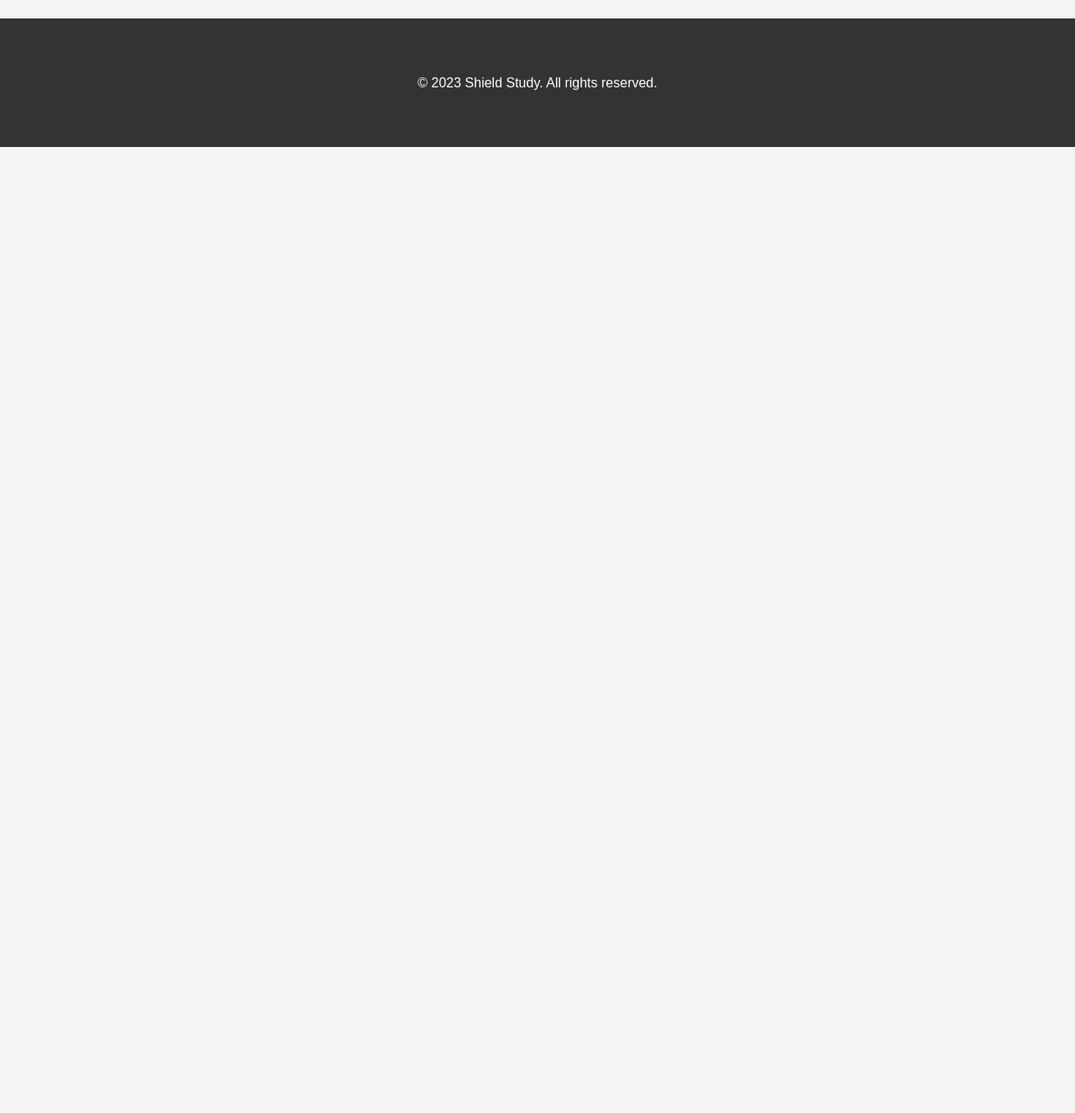
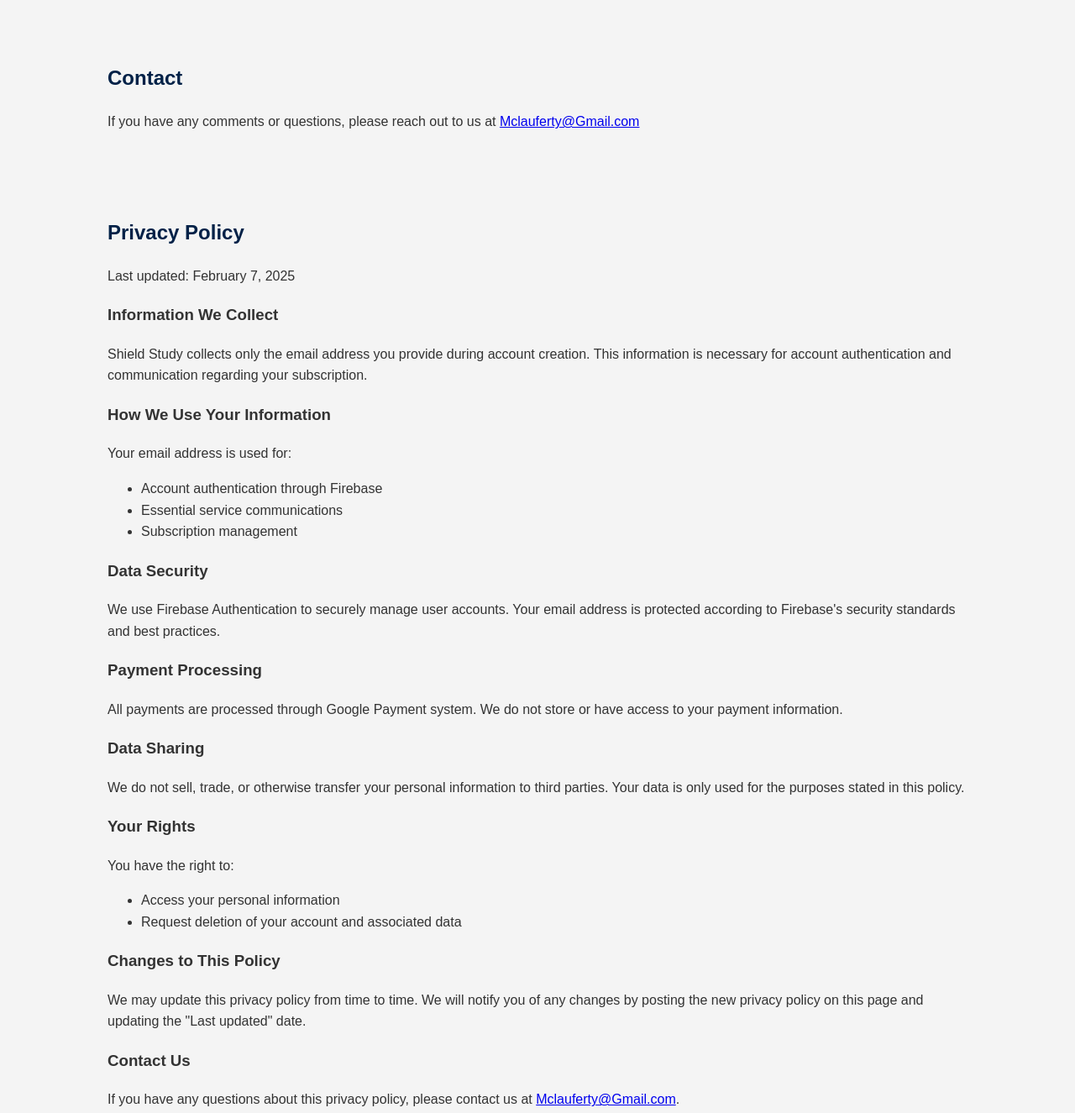
Before and after one commit to Corey-sudo/ShieldStudy, a plain HTML site: page index.html in a window 1280 px wide. Shown: the part 1800-3125 px from the top of the page at 84% size. Before the commit the page ends 1975 px from the top, so only its background shows below. Drawn offline with Linux system fonts and the light colour scheme.

Commit message:
Update index.html

```diff
--- a/index.html
+++ b/index.html
@@ -193,6 +193,50 @@
 
     </section>
 
+	<section id="contact" class="container">
+      <h2>Contact</h2>
+      <p>If you have any comments or questions, please reach out to us at
+      <a href="mailto:Mclauferty@gmail.com">Mclauferty@Gmail.com</a></p>
+    </section>
+
+    <section id="privacy" class="container">
+        <h2>Privacy Policy</h2>
+        <p>Last updated: February 7, 2025</p>
+
+        <h3>Information We Collect</h3>
+        <p>Shield Study collects only the email address you provide during account creation. This information is necessary for account authentication and communication regarding your subscription.</p>
+
+        <h3>How We Use Your Information</h3>
+        <p>Your email address is used for:</p>
+        <ul>
+            <li>Account authentication through Firebase</li>
+            <li>Essential service communications</li>
+            <li>Subscription management</li>
+        </ul>
+
+        <h3>Data Security</h3>
+        <p>We use Firebase Authentication to securely manage user accounts. Your email address is protected according to Firebase's security standards and best practices.</p>
+
+        <h3>Payment Processing</h3>
+        <p>All payments are processed through Google Payment system. We do not store or have access to your payment information.</p>
+
+        <h3>Data Sharing</h3>
+        <p>We do not sell, trade, or otherwise transfer your personal information to third parties. Your data is only used for the purposes stated in this policy.</p>
+
+        <h3>Your Rights</h3>
+        <p>You have the right to:</p>
+        <ul>
+            <li>Access your personal information</li>
+            <li>Request deletion of your account and associated data</li>
+        </ul>
+
+        <h3>Changes to This Policy</h3>
+        <p>We may update this privacy policy from time to time. We will notify you of any changes by posting the new privacy policy on this page and updating the "Last updated" date.</p>
+
+        <h3>Contact Us</h3>
+        <p>If you have any questions about this privacy policy, please contact us at <a href="mailto:Mclauferty@gmail.com">Mclauferty@Gmail.com</a>.</p>
+    </section>
+
     <footer>
         <div class="container">
             <p>&copy; 2023 Shield Study. All rights reserved.</p>
```
